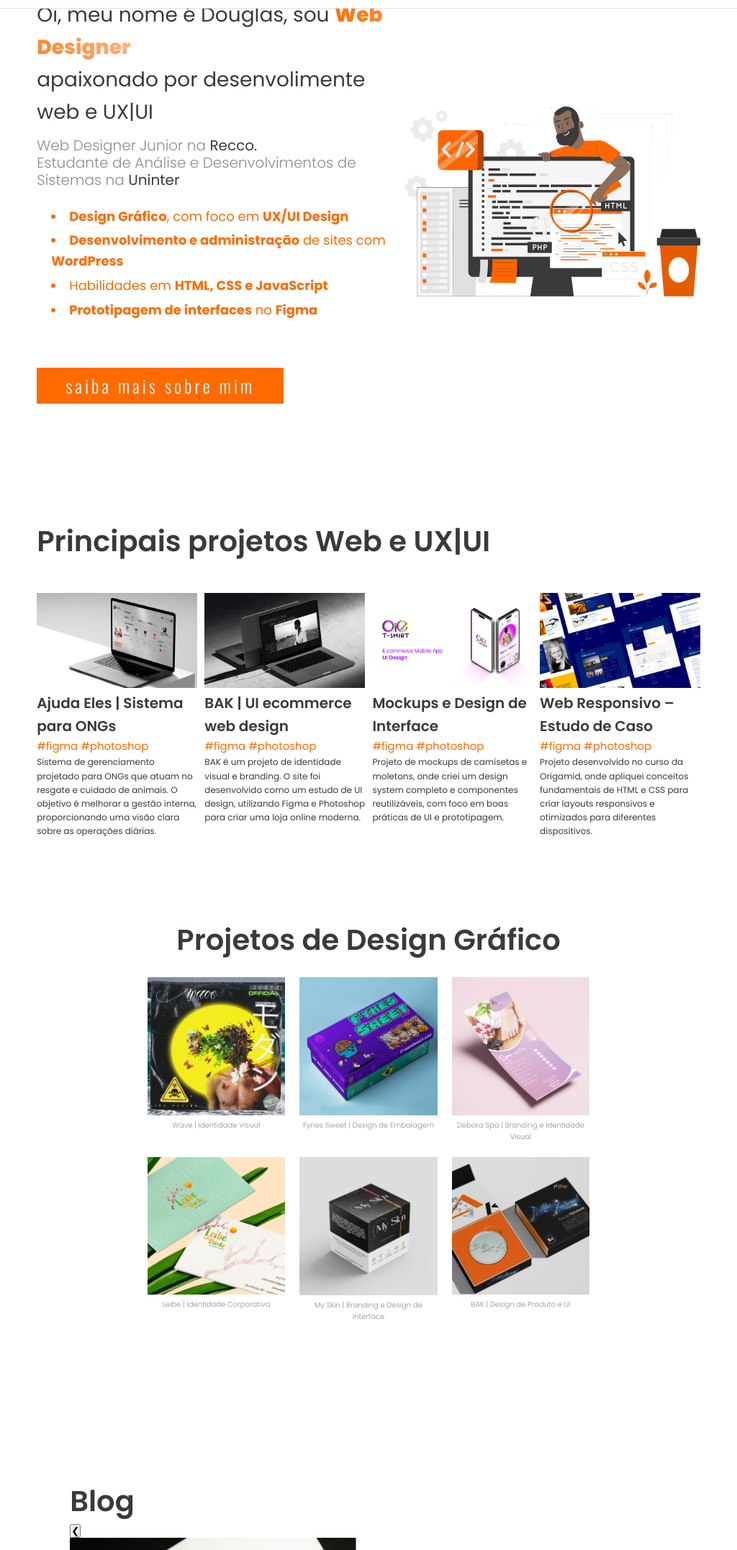
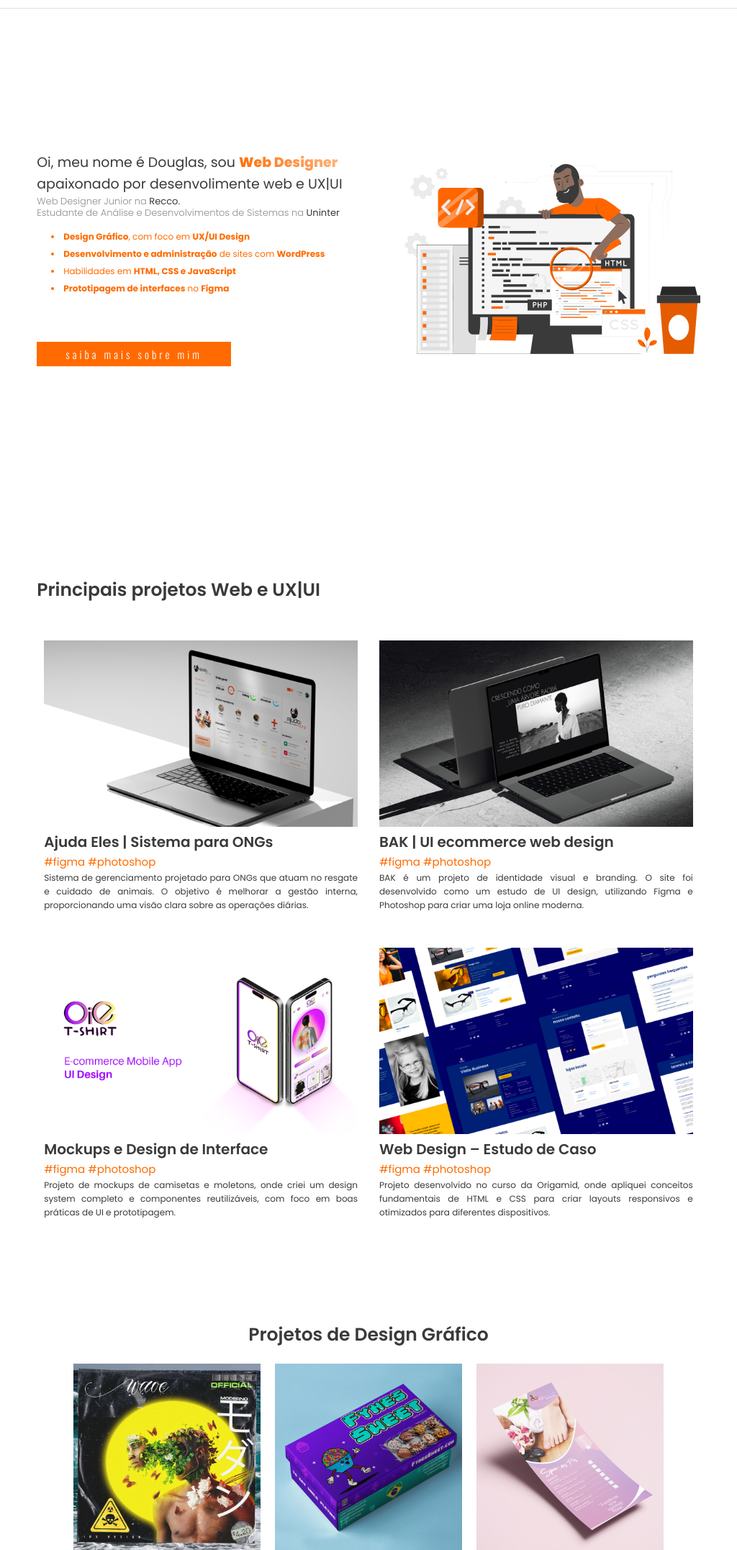
Before and after one commit to idsdesigner/site-portfolio, a PHP site: page /site-IdS/index.html in a window 1024 px wide. Shown: the part 120-2274 px from the top of the page at 72% size. Run offline with PHP 8.4, Linux system fonts and the light colour scheme.

Commit message:
responsividade

```diff
--- a/site-IdS/assets/css/main.css
+++ b/site-IdS/assets/css/main.css
@@ -33,6 +33,7 @@ body {
     line-height: 1.6;
     -webkit-font-smoothing: antialiased; /* Suaviza fontes */
     -moz-osx-font-smoothing: grayscale;
+    padding-top: 80px;
 }
 
 /* Estrutura básica para seções */
@@ -72,7 +73,6 @@ ul, li{
 .btn-contato:hover {
     background-color: var(--cor-clara); /* Efeito de hover para o botão */
     color: var(--cor-primaria-escura);
-    border-color: var(--cor-primaria);
 }
 
 /* Estilos para links */
@@ -213,7 +213,7 @@ header .container{
 #home .container-text{
     display: flex;
     flex-direction: column;
-    justify-content: center;
+    justify-content: flex-start;
 }
 
 #home .container-text ul{
@@ -239,7 +239,7 @@ header .container{
 }
 
 #home .botao-sobre-mim:hover{
-    color: var(--cor-primaria);
+    color: var(--cor-primaria-escura);
     letter-spacing: 0;
     padding: 5px 60px;
     font-weight: 500;
@@ -265,13 +265,13 @@ header .container{
 
 .cardprojeto{
     transition: transform 0.3s ease-out, background-color 0.3s ease-out;
+    padding: 10px;
 }
 
 .cardprojeto:hover{
     background-color: var(--cor-cinza-clara);
     transform: scale(1.05); /* Aumenta ligeiramente o tamanho */
-    padding: 10px;
-    border-radius: 1rem;
+    border-radius: 0.2rem;
     transition: all 0.5s;
 }
 
@@ -291,11 +291,7 @@ header .container{
 
 .cardprojeto .info-projeto {
     font-size: 1.2rem;
-}
-
-.cardprojeto:hover p {
-    transition: color 0.3s ease-out;
-    font-size: 1.4rem;
+    text-align: justify;
 }
 
 /* PROJETOS DE DESIGN */
--- a/site-IdS/assets/css/responsividade.css
+++ b/site-IdS/assets/css/responsividade.css
@@ -6,21 +6,61 @@
 /* Desktops pequenos - de 769px a 1024px */
 @media (min-width: 769px) and (max-width: 1024px) {
     /* Estilos para laptops e desktops pequenos */
-    section {
-        padding: 1rem;
+    h2{
+        font-size: 2.5rem;
     }
 
-    h1, h2, h3 {
+    #home h1{
+        font-size: 1.9rem;
+    }
+
+    #home p{
+        font-size: 1.3rem;
+        margin: 0;
+    }
+
+    #home .container-text li{
         font-size: 1.2rem;
+    }
+
+    #home .botao-sobre-mim{
+        font-size: 1.5rem;
+    }
+
+    .card-projetos{
+        flex-wrap: wrap;
+    }
+
+    .cardprojeto {
+        flex: 1 1 calc(50% - 10px); /* Cada card ocupará 50% da largura menos o gap */
+        margin-bottom: 20px; /* Espaçamento inferior entre as linhas de cards */
+    }
+
+    .projetosdesign{
+        max-width: 80%;
     }
 }
 
 /* Desktops médios - de 1024px a  1500px*/
-@media (min-width: 1025px) and (max-width: 1450px) {
-    /* Estilos para laptops e desktops pequenos */
+@media (min-width: 1025px) and (max-width: 1600px) {
+    /* Estilos para laptops e desktops médios */
+    #home{
+        margin-top: 50px;
+    }
+
+    #home h1{
+        font-size: 2rem;
+    }
+
+    #home p{
+        font-size: 1.8rem;
+    }
+
+    #home .botao-sobre-mim{
+        font-size: 2rem;
+    }
+
+    .cardprojeto h3{
+        font-size: 1.8rem;
+    }
 }
-
-/* Desktops grandes - acima de 1500px */
-@media (min-width: 1451px) {
-    /* Estilos para desktops grandes */
-}
--- a/site-IdS/blog.html
+++ b/site-IdS/blog.html
@@ -18,7 +18,7 @@
             <img src="./assets/images/IdS Design-logo.svg" alt="Logo do IdS Design">
             <nav class="menu-fixo">
                 <ul>
-                    <li><a href="#home" class="ativo">Página principal</a></li>
+                    <li><a href="./index.html" class="ativo">Página principal</a></li>
                     <li><a href="#sobre">Sobre Mim</a></li>
                     <li><a href="#projetos">projetos</a></li>
                     <li><a href="#blog">Blog</a></li>
--- a/site-IdS/index.html
+++ b/site-IdS/index.html
@@ -10,15 +10,16 @@
 
     <!-- Linkando o arquivo CSS principal -->
     <link rel="stylesheet" href="assets/css/main.css">
+    <link rel="stylesheet" href="assets/css/responsividade.css">
 </head>
 <body>
     <!-- Cabeçalho com Menu Fixo -->
-     <header>
+    <header>
         <div class="container">
             <img src="./assets/images/IdS Design-logo.svg" alt="Logo do IdS Design">
             <nav class="menu-fixo">
                 <ul>
-                    <li><a href="./index.html#home" class="ativo">Página principal</a></li>
+                    <li><a href="./index.html" class="ativo">Página principal</a></li>
                     <li><a href="#sobre">Sobre Mim</a></li>
                     <li><a href="#projetos">projetos</a></li>
                     <li><a href="./blog.html#blog">Blog</a></li>
@@ -26,10 +27,10 @@
                 </ul>
             </nav>
         </div>
-     </header>
+    </header>
 
      <!-- Seção Página Principal-->
-      <section id="home">
+    <section id="home">
         <div class="container-text">
             <h1>Oi, meu nome é Douglas, sou <span class="texto-degrade">Web Designer</span><br>apaixonado por desenvolimente web e UX|UI</h1>
             <p>Web Designer Junior na <span class="destaque-texto-home">Recco.</span><br>Estudante de Análise e Desenvolvimentos de Sistemas na <span class="destaque-texto-home">Uninter</span></p>
@@ -42,7 +43,7 @@
             <a href="https://linktr.ee/i.d.sdesign" target="_blank" class="botao-sobre-mim btn-contato">saiba mais sobre mim</a>
         </div>
         <img src="./assets/images/img-douglas.svg" alt="">
-      </section>
+    </section>
 
       <section id="projetos">
         <h2>Principais projetos Web e UX|UI</h2>
@@ -83,7 +84,7 @@
             <div class="cardprojeto">
                 <a href="#">
                     <img src="./assets/images/projetos/projeto-web-Capa-Visão.png" alt="Web Responsivo – Estudo de Caso">
-                    <h3>Web Responsivo – Estudo de Caso</h3>
+                    <h3>Web Design – Estudo de Caso</h3>
                     <p class="hashtag">#figma #photoshop</p>
                     <p class="info-projeto">
                         Projeto desenvolvido no curso da Origamid, onde apliquei conceitos fundamentais de HTML e CSS para criar layouts responsivos e otimizados para diferentes dispositivos.
@@ -91,7 +92,6 @@
                 </a>
             </div>
         </div>
-    </div>
       </section>
 
       <section id="design">
```
